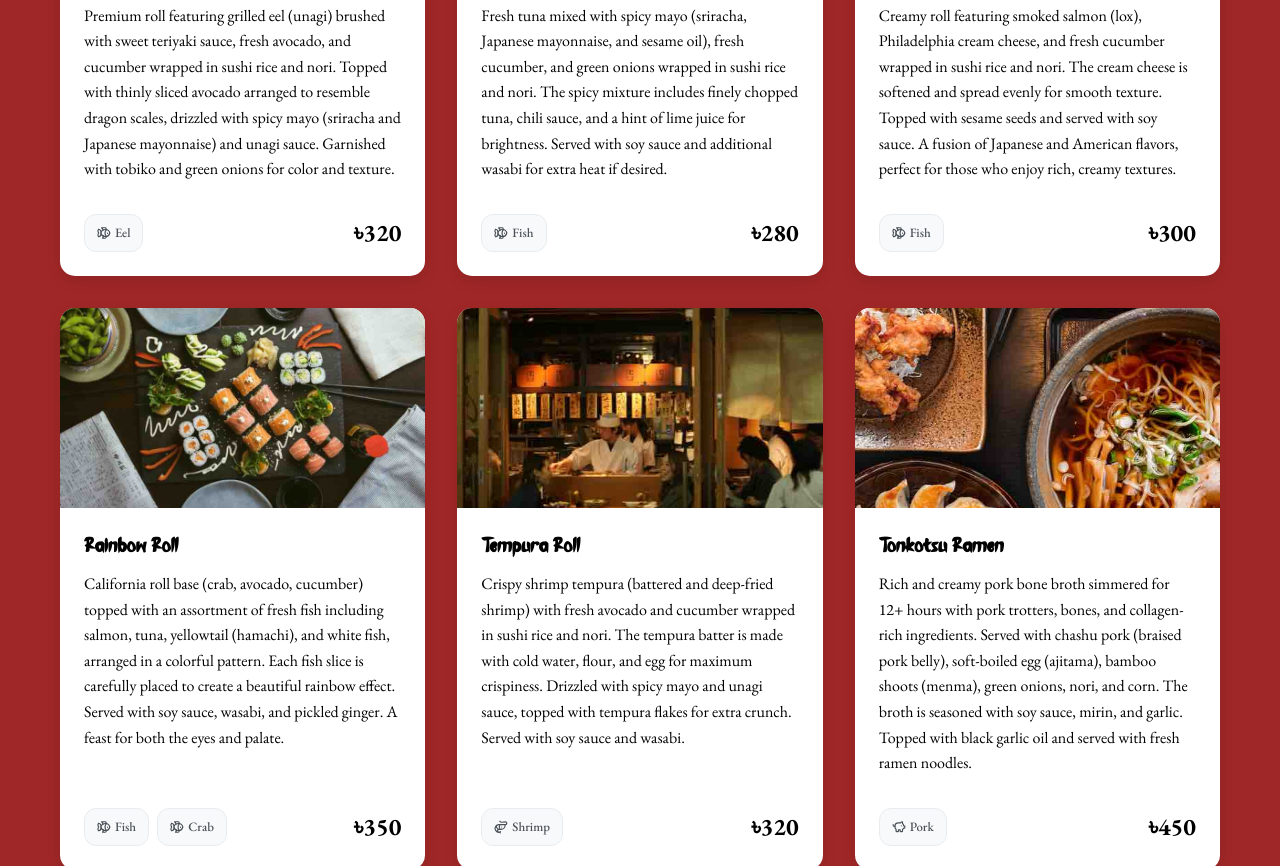
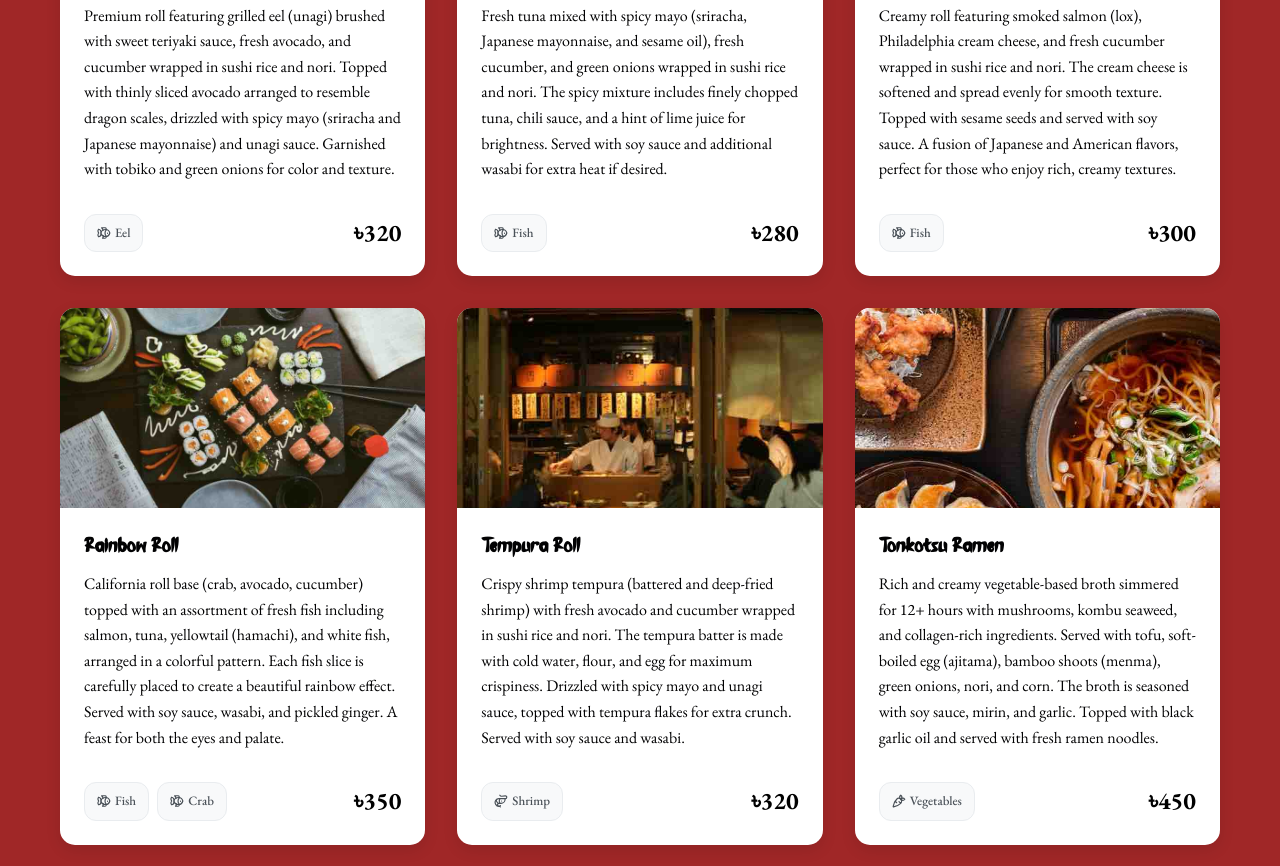
Before and after one commit to Izazzubayer/gojo-ramen, a plain HTML site: page index.html in a window 1280 px wide. Shown: the part 1934-2800 px from the top of the page. Drawn offline with nearby package versions, Linux system fonts and the light colour scheme.

Commit message:
Remove pork tags from menu and center-align content on desktop
- Removed all pork ingredients from menu items and updated descriptions
- Enhanced menu tags with comprehensive categories (preparation methods, dietary info, etc.)
- Center-aligned all text content and CTAs on desktop version
- Updated hero section layout for better centering
- Improved about and contact sections with centered text alignment

```diff
--- a/script.js
+++ b/script.js
@@ -7,7 +7,7 @@ const menuItems = [
         description: "Fresh Atlantic salmon (sake) hand-pressed over perfectly seasoned sushi rice. The salmon is carefully selected for its rich, buttery texture and vibrant orange color. Served with a touch of wasabi between the fish and rice, and garnished with a thin slice of pickled ginger. The rice is seasoned with premium rice vinegar, sugar, and sea salt for authentic flavor.",
         price: "৳180",
         category: "sushi",
-        tags: ["Fresh", "Popular"],
+        tags: ["Fresh", "Popular", "Raw", "Traditional"],
         ingredients: ["fish"],
         spiceLevel: 1,
         image: "images/photo-1632440722549-692fc6af969e.jpg"
@@ -18,7 +18,7 @@ const menuItems = [
         description: "Premium bluefin tuna (maguro) sourced from sustainable fisheries, hand-pressed over seasoned sushi rice. The tuna features a deep red color and firm, meaty texture. Includes a small amount of wasabi for heat and pickled ginger for palate cleansing. The rice is prepared with traditional Japanese rice vinegar, mirin, and sea salt for authentic taste.",
         price: "৳200",
         category: "sushi",
-        tags: ["Fresh", "Premium"],
+        tags: ["Fresh", "Premium", "Raw", "Traditional", "Sustainable"],
         ingredients: ["fish"],
         spiceLevel: 1,
         image: "images/photo-1629684782790-385ed5adb497.jpg"
@@ -29,7 +29,7 @@ const menuItems = [
         description: "Inside-out roll featuring imitation crab meat (kani), ripe avocado, and fresh cucumber wrapped in premium sushi rice and toasted nori seaweed. The roll is coated with tobiko (flying fish roe) for added texture and visual appeal. Served with soy sauce, wasabi, and pickled ginger. The rice is seasoned with rice vinegar, sugar, and salt for perfect balance.",
         price: "৳250",
         category: "sushi",
-        tags: ["Vegetarian-friendly", "Popular"],
+        tags: ["Vegetarian-friendly", "Popular", "Creamy", "Mild"],
         ingredients: ["crab"],
         spiceLevel: 1,
         image: "images/photo-1617196034796-73dfa7b1fd56.jpg"
@@ -40,7 +40,7 @@ const menuItems = [
         description: "Premium roll featuring grilled eel (unagi) brushed with sweet teriyaki sauce, fresh avocado, and cucumber wrapped in sushi rice and nori. Topped with thinly sliced avocado arranged to resemble dragon scales, drizzled with spicy mayo (sriracha and Japanese mayonnaise) and unagi sauce. Garnished with tobiko and green onions for color and texture.",
         price: "৳320",
         category: "sushi",
-        tags: ["Spicy", "Premium"],
+        tags: ["Spicy", "Premium", "Grilled", "Rich"],
         ingredients: ["eel"],
         spiceLevel: 2,
         image: "images/photo-1614563637806-1d0e645e0940.jpg"
@@ -51,7 +51,7 @@ const menuItems = [
         description: "Fresh tuna mixed with spicy mayo (sriracha, Japanese mayonnaise, and sesame oil), fresh cucumber, and green onions wrapped in sushi rice and nori. The spicy mixture includes finely chopped tuna, chili sauce, and a hint of lime juice for brightness. Served with soy sauce and additional wasabi for extra heat if desired.",
         price: "৳280",
         category: "sushi",
-        tags: ["Spicy", "Popular"],
+        tags: ["Spicy", "Popular", "Raw", "Bold"],
         ingredients: ["fish"],
         spiceLevel: 3,
         image: "images/photo-1611762687807-7cdd09aef422.jpg"
@@ -62,7 +62,7 @@ const menuItems = [
         description: "Creamy roll featuring smoked salmon (lox), Philadelphia cream cheese, and fresh cucumber wrapped in sushi rice and nori. The cream cheese is softened and spread evenly for smooth texture. Topped with sesame seeds and served with soy sauce. A fusion of Japanese and American flavors, perfect for those who enjoy rich, creamy textures.",
         price: "৳300",
         category: "sushi",
-        tags: ["Creamy", "Popular"],
+        tags: ["Creamy", "Popular", "Smoked", "Fusion"],
         ingredients: ["fish"],
         spiceLevel: 1,
         image: "images/photo-1611518040286-9af8ba97ab46.jpg"
@@ -73,7 +73,7 @@ const menuItems = [
         description: "California roll base (crab, avocado, cucumber) topped with an assortment of fresh fish including salmon, tuna, yellowtail (hamachi), and white fish, arranged in a colorful pattern. Each fish slice is carefully placed to create a beautiful rainbow effect. Served with soy sauce, wasabi, and pickled ginger. A feast for both the eyes and palate.",
         price: "৳350",
         category: "sushi",
-        tags: ["Colorful", "Premium"],
+        tags: ["Colorful", "Premium", "Raw", "Variety"],
         ingredients: ["fish", "crab"],
         spiceLevel: 1,
         image: "images/photo-1611143669185-af224c5e3252.jpg"
@@ -84,7 +84,7 @@ const menuItems = [
         description: "Crispy shrimp tempura (battered and deep-fried shrimp) with fresh avocado and cucumber wrapped in sushi rice and nori. The tempura batter is made with cold water, flour, and egg for maximum crispiness. Drizzled with spicy mayo and unagi sauce, topped with tempura flakes for extra crunch. Served with soy sauce and wasabi.",
         price: "৳320",
         category: "sushi",
-        tags: ["Crispy", "Popular"],
+        tags: ["Crispy", "Popular", "Fried", "Crunchy"],
         ingredients: ["shrimp"],
         spiceLevel: 2,
         image: "images/photo-1608060146923-7b8ab13e22bb.jpg"
@@ -94,55 +94,55 @@ const menuItems = [
     {
         id: 9,
         name: "Tonkotsu Ramen",
-        description: "Rich and creamy pork bone broth simmered for 12+ hours with pork trotters, bones, and collagen-rich ingredients. Served with chashu pork (braised pork belly), soft-boiled egg (ajitama), bamboo shoots (menma), green onions, nori, and corn. The broth is seasoned with soy sauce, mirin, and garlic. Topped with black garlic oil and served with fresh ramen noodles.",
+        description: "Rich and creamy vegetable-based broth simmered for 12+ hours with mushrooms, kombu seaweed, and collagen-rich ingredients. Served with tofu, soft-boiled egg (ajitama), bamboo shoots (menma), green onions, nori, and corn. The broth is seasoned with soy sauce, mirin, and garlic. Topped with black garlic oil and served with fresh ramen noodles.",
         price: "৳450",
         category: "ramen",
-        tags: ["Signature", "Popular"],
-        ingredients: ["pork"],
+        tags: ["Signature", "Popular", "Rich", "Vegetarian", "Creamy"],
+        ingredients: ["vegetables"],
         spiceLevel: 1,
         image: "images/photo-1602273660127-a0000560a4c1.jpg"
     },
     {
         id: 10,
         name: "Miso Ramen",
-        description: "Savory miso-based broth made with red and white miso paste, chicken stock, and pork stock. Features chashu pork, soft-boiled egg, corn, bean sprouts, green onions, and nori. The broth includes garlic, ginger, and sesame oil for depth. Served with medium-thick ramen noodles and garnished with sesame seeds and chili oil for added flavor.",
+        description: "Savory miso-based broth made with red and white miso paste and chicken stock. Features tofu, soft-boiled egg, corn, bean sprouts, green onions, and nori. The broth includes garlic, ginger, and sesame oil for depth. Served with medium-thick ramen noodles and garnished with sesame seeds and chili oil for added flavor.",
         price: "৳420",
         category: "ramen",
-        tags: ["Traditional", "Vegetarian-friendly"],
-        ingredients: ["pork", "chicken"],
+        tags: ["Traditional", "Vegetarian-friendly", "Savory", "Mild"],
+        ingredients: ["chicken"],
         spiceLevel: 1,
         image: "images/photo-1592466741848-20145fe5d6d7.jpg"
     },
     {
         id: 11,
         name: "Shoyu Ramen",
-        description: "Clear soy sauce-based broth made with chicken and pork stock, seasoned with soy sauce, mirin, and sake. Served with chashu pork, soft-boiled egg, bamboo shoots, green onions, nori, and fish cake (narutomaki). The broth is light yet flavorful, perfect for those who prefer a less heavy option. Noodles are medium-thin and springy.",
+        description: "Clear soy sauce-based broth made with chicken stock, seasoned with soy sauce, mirin, and sake. Served with tofu, soft-boiled egg, bamboo shoots, green onions, nori, and fish cake (narutomaki). The broth is light yet flavorful, perfect for those who prefer a less heavy option. Noodles are medium-thin and springy.",
         price: "৳400",
         category: "ramen",
-        tags: ["Classic", "Light"],
-        ingredients: ["pork", "chicken"],
+        tags: ["Classic", "Light", "Clear", "Traditional"],
+        ingredients: ["chicken"],
         spiceLevel: 1,
         image: "images/photo-1569912815867-5580004c13a2.jpg"
     },
     {
         id: 12,
         name: "Spicy Ramen",
-        description: "Bold and fiery broth made with chicken stock, chili oil, garlic, ginger, and ground pork. Features chashu pork, soft-boiled egg, bean sprouts, green onions, and corn. The spiciness comes from a blend of chili peppers, garlic, and Sichuan peppercorns. Topped with fresh cilantro and served with thick ramen noodles that hold the spicy broth well.",
+        description: "Bold and fiery broth made with chicken stock, chili oil, garlic, ginger, and ground chicken. Features tofu, soft-boiled egg, bean sprouts, green onions, and corn. The spiciness comes from a blend of chili peppers, garlic, and Sichuan peppercorns. Topped with fresh cilantro and served with thick ramen noodles that hold the spicy broth well.",
         price: "৳480",
         category: "ramen",
-        tags: ["Spicy", "Bold"],
-        ingredients: ["pork", "chicken"],
+        tags: ["Spicy", "Bold", "Fiery", "Hot"],
+        ingredients: ["chicken"],
         spiceLevel: 4,
         image: "images/photo-1569050467447-ce54b3bbc37d.jpg"
     },
     {
         id: 13,
         name: "Seafood Ramen",
-        description: "Rich fish-based broth made with bonito flakes, kombu seaweed, and fish bones. Features fresh shrimp, mussels, fish cake, soft-boiled egg, green onions, and nori. The broth is enhanced with sake, mirin, and soy sauce. Served with thin ramen noodles and garnished with lemon zest and fresh herbs. A lighter alternative to pork-based broths.",
+        description: "Rich fish-based broth made with bonito flakes, kombu seaweed, and fish bones. Features fresh shrimp, mussels, fish cake, soft-boiled egg, green onions, and nori. The broth is enhanced with sake, mirin, and soy sauce. Served with thin ramen noodles and garnished with lemon zest and fresh herbs. A lighter alternative to meat-based broths.",
         price: "৳520",
         category: "ramen",
-        tags: ["Seafood", "Premium"],
-        ingredients: ["fish", "shrimp", "pork"],
+        tags: ["Seafood", "Premium", "Light", "Fresh"],
+        ingredients: ["fish", "shrimp"],
         spiceLevel: 1,
         image: "images/photo-1519984388953-d2406bc725e1.jpg"
     },
@@ -152,7 +152,7 @@ const menuItems = [
         description: "Hearty vegetable broth made with shiitake mushrooms, kombu seaweed, and seasonal vegetables. Features tofu, shiitake mushrooms, corn, bean sprouts, green onions, and nori. The broth is seasoned with soy sauce, mirin, and sesame oil. Served with medium-thick ramen noodles and garnished with sesame seeds and chili oil. 100% plant-based and full of umami flavor.",
         price: "৳380",
         category: "ramen",
-        tags: ["Vegetarian", "Healthy"],
+        tags: ["Vegetarian", "Healthy", "Plant-based", "Umami"],
         ingredients: ["vegetables"],
         spiceLevel: 1,
         image: "images/photo-1519077204685-ed90d0cc05b7.jpg"
@@ -165,7 +165,7 @@ const menuItems = [
         description: "Fresh young soybeans steamed with sea salt and served in their pods. The beans are bright green and tender, with a slightly sweet and nutty flavor. Served warm with additional sea salt for dipping. A healthy and traditional Japanese appetizer rich in protein, fiber, and essential nutrients. Perfect for sharing and pairs well with sake or beer.",
         price: "৳120",
         category: "appetizers",
-        tags: ["Healthy", "Vegetarian"],
+        tags: ["Healthy", "Vegetarian", "Traditional", "Protein-rich"],
         ingredients: ["vegetables"],
         spiceLevel: 1,
         image: "images/photo-1496114212242-bac8bd9de53d.jpg"
@@ -173,11 +173,11 @@ const menuItems = [
     {
         id: 16,
         name: "Gyoza",
-        description: "Pan-fried Japanese dumplings filled with ground pork, cabbage, green onions, garlic, ginger, and sesame oil. The dumpling wrappers are made from wheat flour and water, creating a thin, delicate skin. Served with a dipping sauce made from soy sauce, rice vinegar, and chili oil. The dumplings are crispy on the bottom and steamed on top for perfect texture.",
+        description: "Pan-fried Japanese dumplings filled with ground chicken, cabbage, green onions, garlic, ginger, and sesame oil. The dumpling wrappers are made from wheat flour and water, creating a thin, delicate skin. Served with a dipping sauce made from soy sauce, rice vinegar, and chili oil. The dumplings are crispy on the bottom and steamed on top for perfect texture.",
         price: "৳180",
         category: "appetizers",
-        tags: ["Crispy", "Popular"],
-        ingredients: ["pork"],
+        tags: ["Crispy", "Popular", "Pan-fried", "Savory"],
+        ingredients: ["chicken"],
         spiceLevel: 2,
         image: "images/photo-1753215102947-94ab36ac82c6.jpg"
     },
@@ -189,7 +189,7 @@ const menuItems = [
         description: "Premium Japanese sencha green tea, carefully selected from the finest tea gardens. The tea leaves are steamed and rolled to preserve their natural flavor and nutrients. Rich in antioxidants and catechins, with a fresh, grassy aroma and smooth, slightly astringent taste. Served hot in traditional Japanese tea cups. Perfect for cleansing the palate between courses.",
         price: "৳60",
         category: "drinks",
-        tags: ["Traditional", "Healthy"],
+        tags: ["Traditional", "Healthy", "Antioxidant", "Hot"],
         ingredients: ["tea"],
         spiceLevel: 1,
         image: "images/photo-1632440722549-692fc6af969e.jpg"
@@ -200,7 +200,7 @@ const menuItems = [
         description: "Premium Junmai sake made from polished rice, water, koji mold, and yeast. This traditional Japanese rice wine features a smooth, clean taste with subtle fruity notes and a gentle finish. Served chilled in traditional sake cups. The sake is made using traditional brewing methods that have been perfected over centuries. Perfect accompaniment to sushi and sashimi.",
         price: "৳350",
         category: "drinks",
-        tags: ["Alcoholic", "Premium"],
+        tags: ["Alcoholic", "Premium", "Traditional", "Fermented"],
         ingredients: ["rice"],
         spiceLevel: 1,
         image: "images/photo-1629684782790-385ed5adb497.jpg"
@@ -285,7 +285,6 @@ function createMenuItem(item) {
 function getIngredientIcon(ingredient) {
     const iconMap = {
         'fish': 'fish',
-        'pork': 'piggy-bank',
         'chicken': 'egg',
         'beef': 'beef',
         'shrimp': 'shrimp',
```
Also changed, not shown: styles.css (+19 -4 lines).
